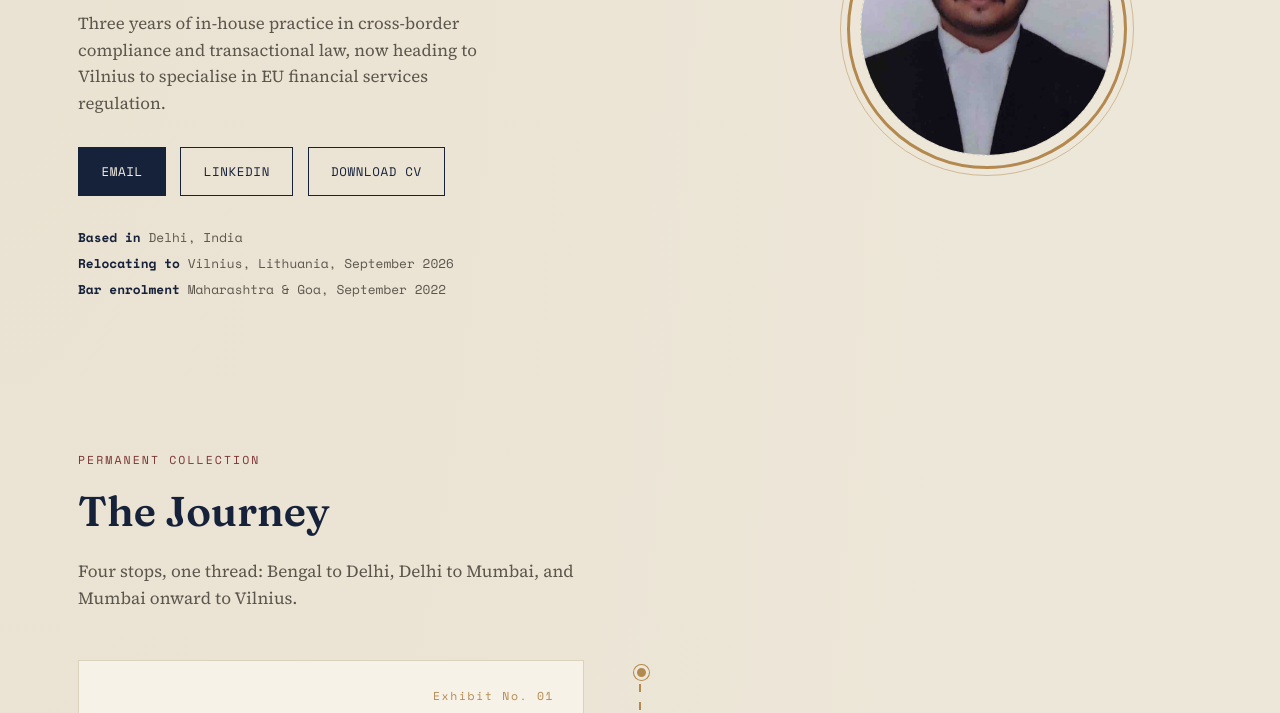
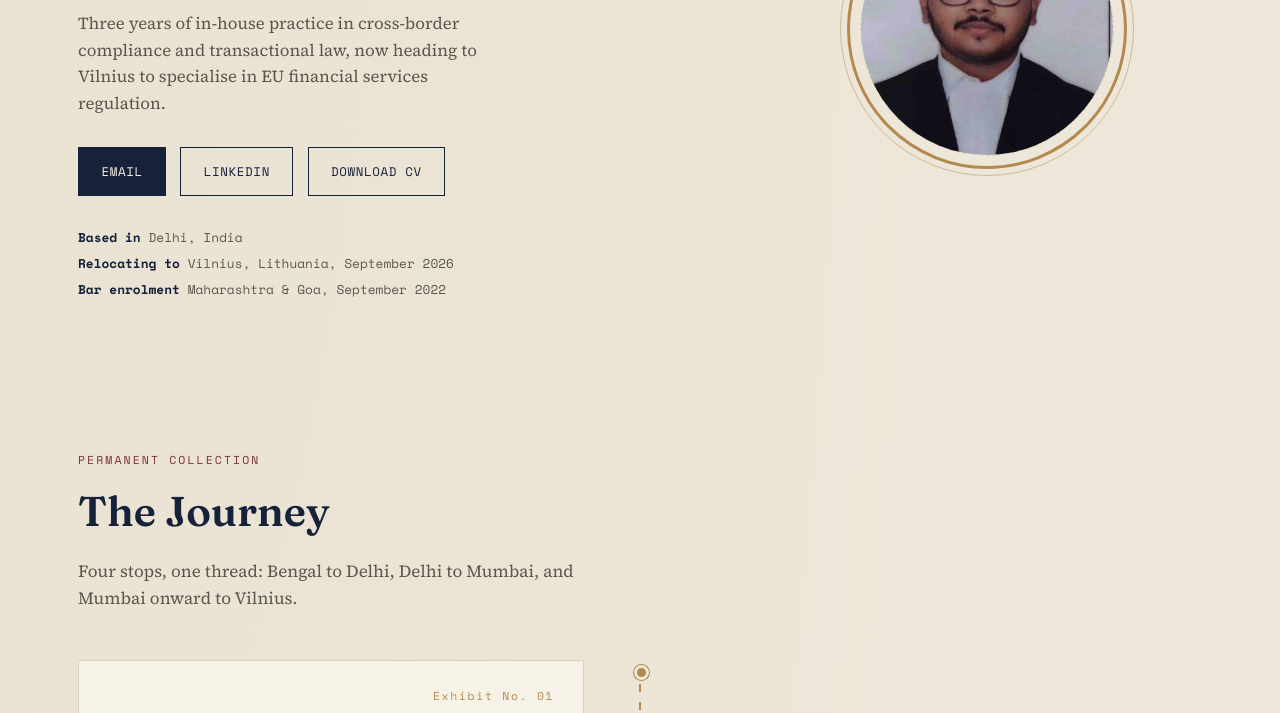
Before and after one commit to rishabhmitra/rishabhmitra.github.io, a plain HTML site: page index.html in a window 1280 px wide. Shown: the part 387-1100 px from the top of the page. Drawn offline with nearby package versions, Linux system fonts and the light colour scheme.

Commit message:
Update index.html

```diff
--- a/index.html
+++ b/index.html
@@ -240,7 +240,7 @@
         </div>
       </div>
       <div class="portrait-frame">
-        <div class="portrait-inner"><img src="rishabh-mitra-photo.jpg" alt="Rishabh Mitra, enrolled advocate" style="width:100%; height:100%; object-fit:cover; border-radius:50%;"></div>
+        <div class="portrait-inner"><img src="rishabh-mitra-photo.jpg" alt="Rishabh Mitra, enrolled advocate" style="width:100%; height:100%; object-fit:cover; object-position:center 8%; border-radius:50%;"></div>
       </div>
     </div>
   </header>
```
